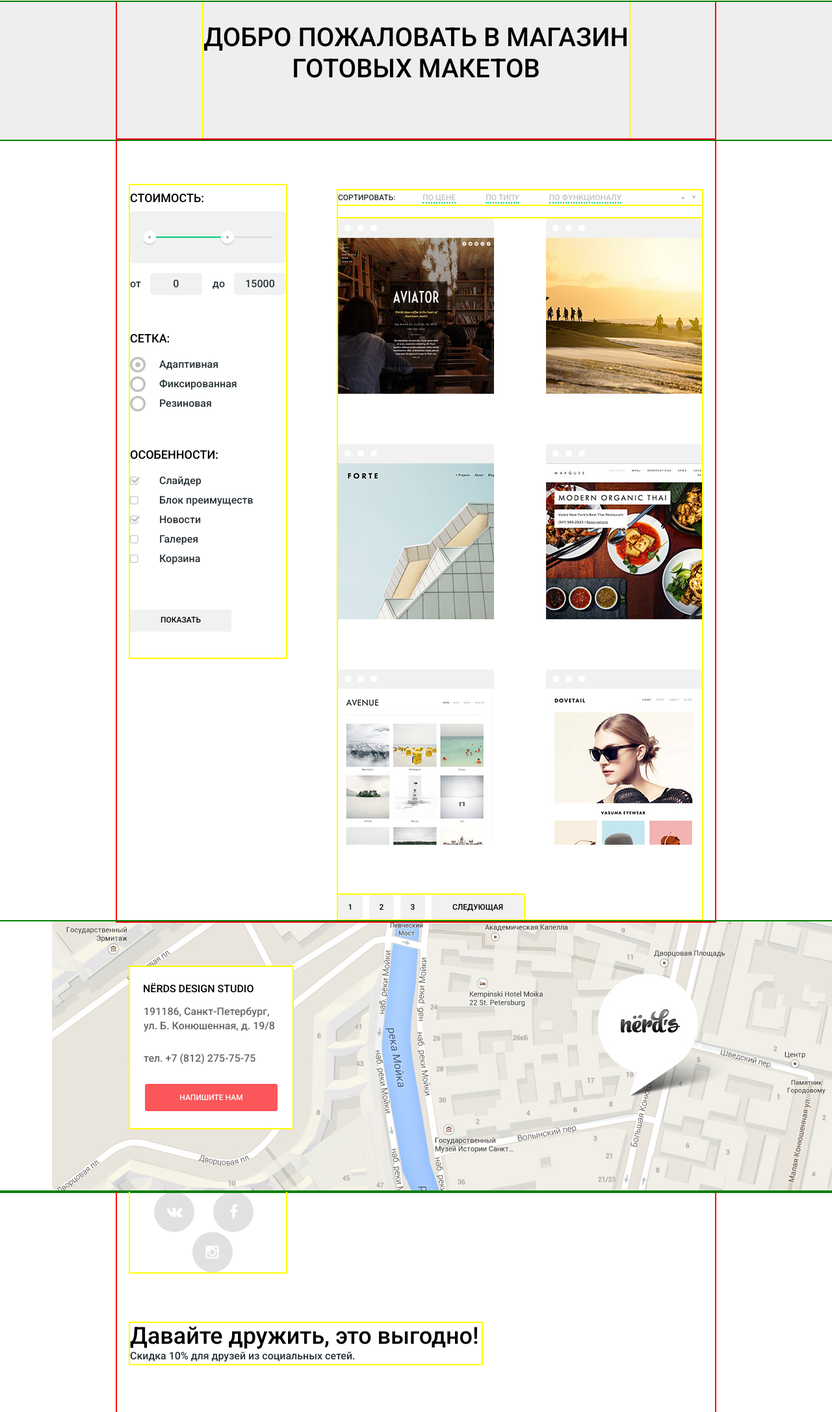
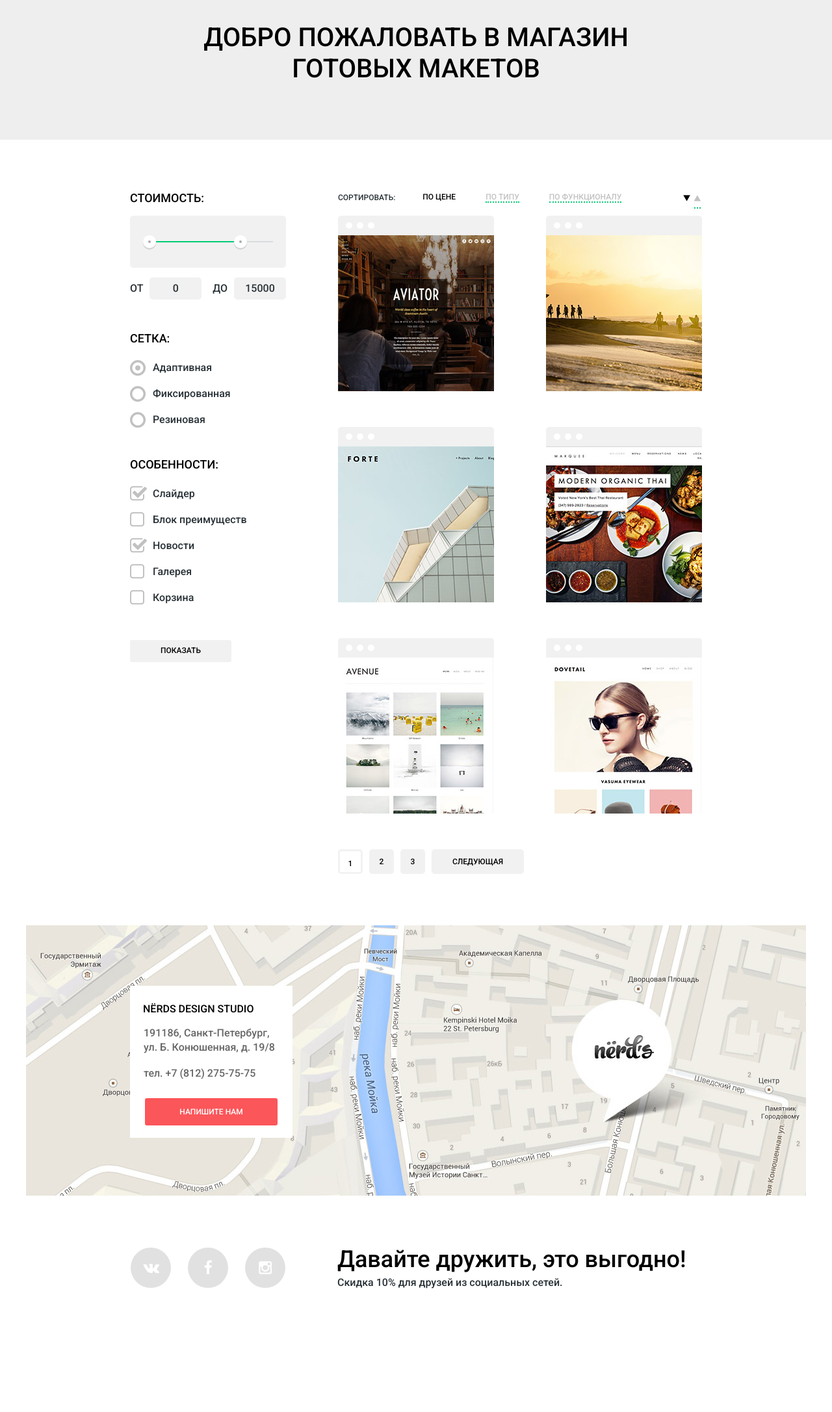
Before and after one commit to allaG7/178276-nerds, a plain HTML site: page inner.html in a window 1280 px wide. Shown: the part 114-2287 px from the top of the page at 65% size. After the commit the page ends 2256 px from the top, so only its background shows below. Drawn offline with nearby package versions, Linux system fonts and the light colour scheme; files whose address does not match are found by name.

Commit message:
Домучила, надеюсь

```diff
--- a/css/style.css
+++ b/css/style.css
@@ -58,12 +58,9 @@ body {
 
 
 .main-header {
-	margin-bottom: 34px;
+	padding-bottom: 34px;
 	background: #eeeeee;
 	line-height: 0;
-  /* Только для оформления сетки */
-  outline:2px solid green;
-
 }
 
 .clearfix::after {
@@ -73,7 +70,6 @@ body {
 }
 
 .main-slogan {
-  outline:2px solid green;
   min-height: 205px;
 	background: #eeeeee;
 }
@@ -86,16 +82,26 @@ body {
 	font-size: 40px;
 	text-transform: uppercase;
 	text-align: center;
-  /* Только для оформления сетки */
-  min-height: 77px;
-  outline:2px solid yellow;
 }
 
 .container {
   width: 880px;
   margin: 0 auto;
   padding: 0 20px;
-  outline:2px solid red;
+}
+
+.benefits .container {
+	border-bottom: 2px solid #eeeeee;
+
+}
+
+.about-us .container {
+	border-bottom: 2px solid #eeeeee;
+}
+
+.clients .container {
+	padding-bottom: 22px;
+	border-bottom: 2px solid #eeeeee;
 }
 
 .filters-column {
@@ -103,25 +109,18 @@ body {
   width: 240px;
   margin-right: 40px;
 	margin-top: 70px;
-  /* Только для оформления сетки */
-  min-height: 727px;
-  outline:2px solid yellow;
 }
 
 .items-column {
   float: right;
   width: 560px;
 	margin-top: 78px;
-  /* Только для оформления сетки */
-  min-height: 1125px;
-  outline:2px solid yellow;
 }
 
 .items {
   width: 560px;
-	margin-top: 21px;
+	margin-top: 13px;
   font-size: 0;
-  outline:2px solid yellow;
 }
 
 .item {
@@ -129,12 +128,10 @@ body {
   display: inline-block;
   font-size: 16px;
   margin-right: 80px;
-  margin-bottom: 47px;
+  margin-bottom: 49px;
   width: 240px;
 	border-top: 30px solid #f1f1f1;
 	border-radius: 5px;
-	/* Только для оформления сетки */
-  min-height: 270px;
 }
 
 .item:nth-child(even) {
@@ -145,12 +142,12 @@ body {
   content: "";
   position: absolute;
   top: -20px;
-  left: 10px;
+  left: 12px;
   width: 10px;
   height: 10px;
   background-color: #fff;
   border-radius: 50%;
-  box-shadow: 20px 0 0 #fff, 40px 0 0 #fff;
+  box-shadow: 17px 0 0 #fff, 34px 0 0 #fff;
 }
 
 .item-info {
@@ -162,12 +159,23 @@ body {
   left: 50%;
   margin-left:-100px;
 	background: #ffffff;
+	box-sizing: border-box;
+}
+
+.item-info .active {
+  position: absolute;
+	width: 200px;
+  min-height: 200px;
+  top: 20px;
+  left: 50%;
+  margin-left:-100px;
+	background: #ffffff;
+	box-sizing: border-box;
 }
 
 .item-info a {
 	text-decoration: none;
 	color: #000000;
-
 }
 
 .item-info h2 {
@@ -175,15 +183,13 @@ body {
 	line-height: 24px;
 	text-transform: uppercase;
 	color: #000000;
-	margin-top: 36px;
-
+	margin-top: 34px;
 	text-align: center;
-
 }
 
 .item-info p {
 	font-size: 14px;
-	margin: auto;
+	margin-top: 5px;
 	text-align: center;
 }
 
@@ -198,7 +204,9 @@ body {
 	text-decoration:none;
 	background:#fb565a;
 	border-radius:3px;
-		margin: auto;
+	margin-left: 30px;
+	margin-top: 10px;
+	margin-bottom: 10px;
 }
 
 .item-info .price:hover {
@@ -217,16 +225,11 @@ border-top: 30px solid #797979;
 border-top: 30px solid #797979;
 }
 
-
-
 .pagination {
-
   width: 286px;
 	height: 38px;
 	font-size: 0;
-
-  /* Только для оформления сетки */
-  outline:2px solid yellow;
+	margin-bottom: 79px;
 }
 
 .pagination a {
@@ -254,22 +257,20 @@ border-top: 30px solid #797979;
 	cursor: pointer;
 }
 
-
 .pagination .pagination-next {
 	margin: 0;
 	min-width: 142px;
+}
 
+.pagination .active {
+	width: 32px;
+	height: 32px;
+	background: #ffffff;
+	border:3px solid #f2f2f2;
 }
 
 .pagination .btn:hover {
 	background: #e5e5e5;
-}
-
-.pagination .btn:focus {
-	width: 32px;
-	height: 32px;
-	background: #ffffff;
-	border:3px solid #f2f2f2;
 }
 
 .pagination .btn:active {
@@ -279,12 +280,11 @@ border-top: 30px solid #797979;
 
 .final-filter {
   width: 560px;
-  /* Только для оформления сетки */
-  outline:2px solid yellow;
 }
 
 .filters-column h2 {
 	font-size: 18px;
+	margin-bottom: 7px;
 }
 
 .range-filter {
@@ -331,7 +331,7 @@ font-size: 18px;
 }
 
 .range-controls .toggle-max {
-  left: 140px;
+  left: 160px;
 }
 
 .price-controls {
@@ -340,6 +340,7 @@ font-size: 18px;
 
 .price-controls label {
   font-size: 16px;
+	text-transform: uppercase;
   display: inline-block;
 	width: 50%;
 }
@@ -354,8 +355,8 @@ font-size: 18px;
 	text-align: center;
 	width: 60px;
 	padding: 8px 10px;
-	margin-left: 10px;
-	margin-bottom: 47px;
+	margin-left: 6px;
+	margin-bottom: 40px;
 	color: #283136;
 	border: none;
   border-radius: 5px;
@@ -364,7 +365,7 @@ font-size: 18px;
 }
 
 .second-groupp {
-	margin-bottom: 49px;
+	margin-bottom: 34px;
 }
 
 input[type="radio"] {
@@ -374,11 +375,10 @@ input[type="radio"] {
 input[type="radio"] +label {
   display: block;
 	margin: 10px 0;
-	line-height: 20px;
-	padding-left: 45px;
+	line-height: 30px;
+	padding-left: 35px;
 	position: relative;
 	cursor: pointer;
-
 }
 
 input[type="radio"] +label::before {
@@ -396,7 +396,6 @@ input[type="radio"] +label::before {
 input[type="radio"]:checked +label::before {
 	content: "\25cf";
 }
-
 
 input:hover:checked +label::before {
 	color: #b5b5b5;
@@ -417,8 +416,8 @@ input[type="checkbox"] {
 input[type="checkbox"] +label {
   display: block;
 	margin: 10px 0;
-	line-height: 20px;
-	padding-left: 45px;
+	line-height: 30px;
+	padding-left: 35px;
 	position: relative;
 	cursor: pointer;
 }
@@ -430,7 +429,6 @@ input[type="checkbox"] +label::before {
 	left: 0;
 	width: 10px;
 	height: 10px;
-	background: #000:
 	font-size: 28px;
 	font-family: "symbols-nerds";
 	color: #c1c1c1;
@@ -438,16 +436,20 @@ input[type="checkbox"] +label::before {
 
 input[type="checkbox"]:checked +label::before {
 	content: "\2611";
+	font-size: 28px;
 }
 
 .show-btn {
 	display: inline-block;
 	width: 156px;
-	margin-top: 58px;
+	margin-top: 40px;
 	background: #f1f1f1;
 	font-size: 12px;
 	text-transform: uppercase;
+	font-family: "Roboto", "Arial", sans-serif;
+  font-weight: 500;
 	border: 0;
+	border-radius: 3px;
 	outline: 0;
 	padding: 10px;
 }
@@ -464,7 +466,6 @@ input[type="checkbox"]:checked +label::before {
 .pagination .pagination-next {
 	margin: 0;
 	min-width: 142px;
-
 }
 
 .pagination .btn:hover {
@@ -482,15 +483,13 @@ input[type="checkbox"]:checked +label::before {
 	background: #d5d5d5;
 	border-top:3px solid #b5b5b5;
 }
+
 .logo {
   display: block;
   float: left;
   width: 140px;
   margin-top: 27px;
   text-decoration: none
-  /* Только для оформления сетки */
-	min-height: 56px;
-  outline:2px solid yellow;
 }
 
 .main-navigation {
@@ -500,8 +499,6 @@ input[type="checkbox"]:checked +label::before {
 	margin-top: 53px;
 	font-size: 14px;
 	text-transform: uppercase;
-  /* Только для оформления сетки */
-	outline:2px solid yellow;
 }
 
 .main-navigation ul {
@@ -529,8 +526,15 @@ input[type="checkbox"]:checked +label::before {
 	color: #283136;
 }
 
+.main-navigation a.active {
+	color: #283136;
+	border-bottom: 2px solid #fb565a;
+	padding-bottom: 5px;
+}
+
 .main-navigation a:hover {
 	color: #fb565a;
+	border-bottom:0;
 }
 
 .main-navigation a:active {
@@ -544,8 +548,6 @@ input[type="checkbox"]:checked +label::before {
   margin-top: 53px;
 	font-size: 14px;
 	text-transform: uppercase;
-  /* Только для оформления сетки */
-	outline:2px solid yellow;
 }
 
 .buyer-block a {
@@ -590,8 +592,6 @@ p span {
 
 .intro{
   margin-bottom: 81px;
-  /* Только для оформления сетки */
-  outline:2px solid green;
   background: #eeeeee;
 }
 
@@ -600,8 +600,6 @@ p span {
 	width: 880px;
 	height: 319px;
 	margin:0 auto;
-  /* Только для оформления сетки */
-  outline:2px solid yellow;
 }
 
 .slider input[type=radio] {
@@ -631,6 +629,7 @@ p span {
 	border-radius:50%;
 	cursor:pointer;
 }
+
 #btn-1:checked ~ .slider-controls label[for="btn-1"],
 #btn-2:checked ~ .slider-controls label[for="btn-2"],
 #btn-3:checked ~ .slider-controls label[for="btn-3"] {
@@ -676,6 +675,7 @@ p span {
 	background:#fb565a;
 	border-radius:3px;
 }
+
 .slide:nth-child(1){
 	background-image:url('../img/slide1.png');
 	background-repeat:no-repeat;
@@ -709,9 +709,11 @@ p span {
 #btn-1:checked ~ .slides .slide:nth-child(1) {
 	display: block;
 }
+
 #btn-2:checked ~ .slides .slide:nth-child(2) {
 	display: block;
 }
+
 #btn-3:checked ~ .slides .slide:nth-child(3) {
 	display: block;
 }
@@ -725,9 +727,6 @@ margin-bottom: 59px;
   float: left;
   margin-right: 80px;
   margin-bottom: 75px;
-  /* Только для оформления сетки */
-  min-height: 300px;
-  outline:2px solid yellow;
 }
 
 .benefit-item:last-child {
@@ -747,36 +746,38 @@ margin-bottom: 25px;
 }
 
 .benefit-item .btn {
-	display:block;
-	width:140px;
-	padding:10px 0;
-	font-size:12px;
-	color:white;
-	text-transform:uppercase;
-	text-align:center;
-	text-decoration:none;
-	background:#fb565a;
-	border-radius:3px;
+	display: block;
+	width: 140px;
+	padding: 10px 0;
+	font-size: 12px;
+	color: white;
+	text-transform: uppercase;
+	text-align: center;
+	text-decoration: none;
+	background: #fb565a;
+	border-radius: 3px;
 }
 
 .benefit-item .btn:hover {
-	background:#d6494d;
+	background: #d6494d;
 }
 
 .benefit-item .btn:active {
-	background:#b63538;
+	background: #b63538;
+	border-top: 3px solid #9b2d30;
 }
 
 .benefit-item .btn-green {
-	background:#00ca74;
+	background: #00ca74;
 }
 
 .benefit-item .btn-green:hover {
-	background:#01a25e;
+	background: #01a25e;
 }
 
 .benefit-item .btn-green:active {
-	background:#009053;
+	background: #009053;
+	border-top: 3px solid #007b47;
 }
 
 .benefit-item .btn-yellow {
@@ -784,27 +785,18 @@ margin-bottom: 25px;
 }
 
 .benefit-item .btn-yellow:hover {
-	background:#d6ae2c;
+	background: #d6ae2c;
 }
 
 .benefit-item .btn-yellow:active {
-	background:#c09b24;
-}
-.devide {
-	width: 880px;
-	height: 2px;
-	background: #eeeeee;
-	margin-left: 190px;
-
-}
-.benefits .devide {
-	vertical-align: bottom;
+	background: #c09b24;
+	border-top: 3px solid #a3841f;
 }
 
-.final-filter span {
+.final-filter p {
 	float: left;
 	font-size: 12px;
-	text-transform: capitalize;
+	text-transform: uppercase;
 }
 
 .final-filter ul {
@@ -815,62 +807,87 @@ margin-bottom: 25px;
 
 .final-filter li {
 	display: inline-block;
+	line-height: 1;
 	font-size: 12px;
 	text-transform: capitalize;
 	color: #c7c7c7;
 	margin-left: 42px;
+	padding-top: 4px;
 	vertical-align: top;
+}
 
-
+.final-filter li:nth-child(4) {
+	margin-left: 91px;
+	font-size: 23px;
+	padding-top: 0;
+	vertical-align: 0;
 }
 
 .final-filter li a {
 	color: #c1c1c1;
 	text-decoration: none;
 	border-bottom: 2px dotted #00ca74;
+}
 
+.final-filter li a:nth-child(4) {
+	border-bottom:0;
 }
 
 .final-filter li a:hover {
 	color: #000000;
 	text-decoration: none;
 	border-bottom: 2px solid #00ca74;
-
 }
 
-.final-filter li:last-child {
-	margin-left: 82px;
+.final-filter li a:active {
+	color: #000000;
+	text-decoration: none;
+	border-bottom: 0;
 }
 
-.final-filter.rang-buttons {
+.final-filter li .active {
+	color: #000000;
+	text-decoration: none;
+	border-bottom: 0;
+}
+
+.final-filter.rang-buttons  {
 	margin-left: 102px;
 	font-size: 23px;
-	line-height: 40px;
+	line-height: 20px;
 	color: #c1c1c1;
+	border-bottom: 0;
 }
 
 .rang-buttons span:hover {
 	color: #b5b5b5;
+	border-bottom: 0;
 }
 
 .rang-buttons span:cheked {
 	color: #000000;
+	border-bottom: 0;
 }
 
 .rang-buttons span:active {
 	color: #00ca74;
 }
 
+.rang-buttons .active {
+	color: #00ca74;
+}
 
+.icon-up-dir::before,
+.icon-down-dir::before {
+	display: table-row;
+	margin: 0;
+}
 
 .left-column {
   float: left;
   width: 571px;
   margin-right: 40px;
-  margin-bottom: 73px;
-  /* Только для оформления сетки */
-  min-height: 340px;
-  outline:2px solid yellow;
+	margin-bottom: 56px;
 }
 
 .left-column .slogan {
@@ -884,22 +901,21 @@ margin-bottom: 25px;
 .left-column .our-discription {
 	font-size: 16px;
 	margin-top: 19px;
-	line-height:22px;
-	font-weight:normal;
-	color:black;
+	line-height: 22px;
+	font-weight: normal;
+	color: black;
 }
 
 .left-column h3 {
 	font-size: 16px;
 	margin-top: 44px;
 	margin-bottom: 10px;
-	line-height:22px;
+	line-height: 22px;
 	text-transform: uppercase;
-
 }
 
 .left-column li {
-	margin-left:0;
+	margin-left: 0;
 	padding: 0px;
 	list-style: none;
 	line-height: 45px;
@@ -918,10 +934,7 @@ margin-bottom: 25px;
 .right-column {
   float: right;
   width: 240px;
-  margin-bottom: 73px;
-  /* Только для оформления сетки */
-  min-height: 350px;
-  outline:2px solid yellow;
+	margin-bottom: 56px;
 }
 
 .right-column h3 {
@@ -930,7 +943,6 @@ margin-bottom: 25px;
 	margin-bottom: 10px;
 	line-height:22px;
 	text-transform: uppercase;
-
 }
 
 .right-column li {
@@ -938,21 +950,14 @@ margin-bottom: 25px;
   padding: 0px;
 	list-style: none;
 	line-height: 45px;
-
 }
-
-.about-us .devide {
-	vertical-align: bottom;
-}
-
-
 
 .clients {
   margin: 0 auto;
 	margin-top: 35px;
+	margin-bottom: 85px;
   font-size: 0;
   text-align:center;
-  outline:2px solid yellow;
 }
 
 .client-logo {
@@ -963,8 +968,6 @@ margin-bottom: 25px;
   margin-top: 10px;
   margin-bottom: 10px;
   vertical-align: middle;
-  /* Только для оформления сетки */
-  outline:2px solid yellow;
 }
 
 .client-logo:nth-child(3n) {
@@ -985,60 +988,49 @@ margin-bottom: 25px;
   opacity: 1;
 }
 
-.clients .devide {
- margin-top: 35px;
- margin-bottom: 86px;
-}
-
 .map-wrapper {
-	background-image:url('../img/map.jpg');
+	background-image:url('../img/map1.jpg');
   background-repeat:no-repeat;
-  background-position:100%;
-  /* Только для оформления сетки */
+  background-position:center;
   min-height: 416px;
-  outline:2px solid green;
 }
 
 .contacts {
   position: absolute;
   width: 250px;
-  margin-top: 70px;
-  margin-bottom: 80px;
+  margin-top: 93px;
   background: #ffffff;
-  /* Только для оформления сетки */
-  min-height: 240px;
-  outline:2px solid yellow;
 }
 
 .contacts h1 {
 	font-size: 16px;
 	text-transform:uppercase;
 	margin-left: 20px;
-	margin-top: 24px;
-
+	margin-top: 26px;
 }
 
 .contacts p {
 	font-size: 16px;
-	margin-top: 15px;
+	margin-top: 17px;
 	margin-left: 21px;
-	margin-bottom: 28px;
+	margin-bottom: 18px;
 	color: #666666;
 }
 
 .contacts .btn {
-	display:block;
-	width:204px;
-	padding:10px 0;
+	display: block;
+	width: 204px;
+	padding: 10px 0;
+	margin-top: 27px;
 	margin-left: 23px;
-	margin-bottom: 26px;
-	font-size:12px;
-	color:white;
-	text-transform:uppercase;
-	text-align:center;
-	text-decoration:none;
-	background:#fb565a;
-	border-radius:3px;
+	margin-bottom: 19px;
+	font-size: 12px;
+	color: white;
+	text-transform: uppercase;
+	text-align: center;
+	text-decoration: none;
+	background: #fb565a;
+	border-radius: 3px;
 }
 
 .contacts .btn:hover {
@@ -1049,22 +1041,15 @@ margin-bottom: 25px;
 	background: #b63538;
 }
 
-
-.main-footer {
-	/* Только для оформления сетки */
-  min-height: 215px;
-  outline:2px solid green;
+.footer-social {
+	float: left;
+	width: 240px;
+	margin-top: 80px;
+	vertical-align: bottom;
+	text-align: center;
+	font-size: 0;
 }
 
-.footer-social {
-	width: 240px;
-	margin-right: 80px;
-	vertical-align: bottom;
-	text-align: center;
-	/* Только для оформления сетки */
-  min-height: 63px;
-  outline:2px solid yellow;
-}
  .social-btn {
 	display: inline-block;
 	width: 62px;
@@ -1096,18 +1081,15 @@ margin-bottom: 25px;
 
 .social-btn:active {
 	background: #d6494d;
+	border-top: 3px solid #b63e42;
 }
 
 .footer-slogan {
-  float: left;
-  width: 541px;
+  float: right;
+  width: 561px;
   vertical-align: middle;
   margin-top: 78px;
   margin-bottom: 74px;
-  margin-right: 0;
-  /* Только для оформления сетки */
-  min-height: 63px;
-  outline:2px solid yellow;
 }
 
 .footer-slogan h2{
@@ -1116,6 +1098,7 @@ margin-bottom: 25px;
 
 .footer-slogan p{
 	font-size: 16px;
+	margin-top: 5px;
 }
 
 .modal {
@@ -1124,16 +1107,11 @@ margin-bottom: 25px;
 	left: 50%;
 	top: 50%;
 	transform: translate(-50%, -50%);
-
   width: 459px;
-
 	margin: 0;
 	margin-left: -115px;
   padding: 56px 80px;
-
-
   color: #000000;
-
   background: #ffffff;
   box-shadow: 0 30px 50px rgba(0, 0, 0, 0.7);
 }
@@ -1142,13 +1120,9 @@ margin-bottom: 25px;
   position: absolute;
   top: 0%;
   right: 5px;
-
   width: 41px;
   height: 41px;
-
   font-size: 16px;
-
-
   background-color: #fb565a;
 	border: 0;
 	border-radius: 50%;
@@ -1162,7 +1136,6 @@ margin-bottom: 25px;
   position: absolute;
 	top: 45%;
   right: 8px;
-
   width: 25px;
   height: 5px;
   background-color: #ffffff;
@@ -1177,12 +1150,10 @@ margin-bottom: 25px;
   transform: rotate(-45deg);
 }
 
-
 .field-wrapper {
 	display: inline-block;
 	width: 220px;
 	margin-left: 15px;
-
 }
 
 .field-wrapper:nth-child(1) {
@@ -1192,26 +1163,21 @@ margin-bottom: 25px;
 .modal-content.write-us-form {
   margin-top: 8px;
   margin-bottom: 21px;
-
 }
 
 .write-us-form input[type="text"] {
 	width: 202px;
 	border: 2px solid #d7dcde;
 	border-radius: 1px;
-
   margin-bottom: 23px;
   padding-top: 8px;
 	padding-bottom: 8px;
 	padding-left: 14px;
-
-
   font-size: 12px;
   line-height: 18px;
   font-family: "Roboto", "Arial", sans-serif;
   color: #000000;
   text-transform: uppercase;
-
 }
 
 .write-us-for input:hover {
@@ -1222,15 +1188,11 @@ margin-bottom: 25px;
   border-color: #56bffb;
 }
 
-
 .write-us-form textarea[name="message"] {
 	width: 440px;
 	height: auto;
-
 	padding-top: 12px;
 	padding-left:  14px;
-
-
   font-size: 12px;
   line-height: 18px;
   font-family: "Roboto", "Arial", sans-serif;
@@ -1257,17 +1219,14 @@ margin-bottom: 25px;
 	background:#fb565a;
 	border-radius:3px;
 	border: 0;
-
 }
 
 .write-us-form .btn:hover {
 	background:#d6494d;
-
 }
 
 .write-us-form .btn:active {
 	background:#b63538;
-
 }
 
 .field-label p {
--- a/inner.html
+++ b/inner.html
@@ -16,7 +16,7 @@
       <nav class="main-navigation">
         <ul>
           <li>
-            <a href="#">Студия</a>
+            <a class="active" href="#">Студия</a>
           </li>
           <li>
             <a href="#">Клиенты</a>
@@ -46,7 +46,7 @@
       <div class="range-filter">
         <div class="range-controls">
           <div class="scale">
-            <div class="bar" style="margin-left: 0%; width: 60%"></div>
+            <div class="bar" style="margin-left: 0%; width: 80%"></div>
           </div>
           <div class="toggle toggle-min"></div>
           <div class="toggle toggle-max"></div>
@@ -83,10 +83,10 @@
 	</div>
 <div class="items-column">
  <div class="final-filter">
-  <span>СОРТИРОВАТЬ:</span>
+  <p>СОРТИРОВАТЬ:</p>
   <ul>
    <li>
-    <a href=#>ПО ЦЕНЕ</a>
+    <a class="active" href=#>ПО ЦЕНЕ</a>
   </li>
   <li>
     <a href=#>ПО ТИПУ</a>
@@ -96,8 +96,8 @@
   </li>
 	<li>
 		<div class="rang-buttons">
-		 <a class="btn final-filter-prev" href="#"><span class="icon-up-dir"></span></a>
-		 <a class="btn final-filter-next" href="#"><span class="icon-down-dir"></span></a>
+		 <a class="btn final-filter-prev active" href="#"><span class="icon-down-dir"></span></a>
+		 <a class="btn final-filter-next" href="#"><span class="icon-up-dir"></span></a>
 		</div>
 	</li>
 </ul>
@@ -116,8 +116,8 @@
   <h2><a href=#>Sunset</a></h2>
   <p>Интернет-магазин <br>с личным кабинетом</p>
   <a class="price" href="#">10000 Р.</a>
-</div>
-<img src="img/sunset.jpg" width="240" height="240" alt="«Sunset»">
+ </div>
+ <img src="img/sunset.jpg" width="240" height="240" alt="«Sunset»">
 </article>
 <article class="item">
  <div class="item-info">
@@ -152,7 +152,7 @@
 <img src="img/dovetail.jpg" width="239" height="240" alt="«DOVETAIL»">
 </article>
 <div class="pagination">
-  <a class="btn" href="#">1</a>
+  <a class="btn active" href="#">1</a>
   <a class="btn" href="#">2</a>
   <a class="btn" href="#">3</a>
   <a class="btn pagination-next" href="#">СЛЕДУЮЩАЯ</a>
```
Also changed, not shown: index.html (+2 -5 lines), img/map1.jpg (added). Lines whose indentation alone changed are shown as unchanged.
